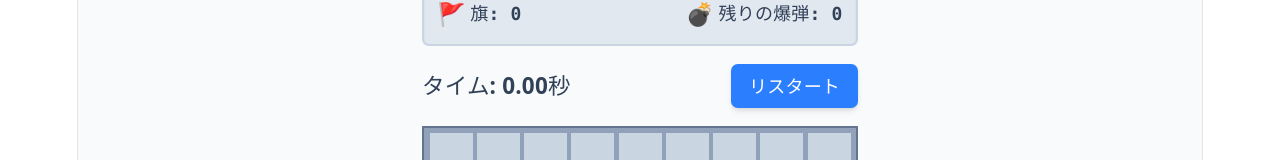
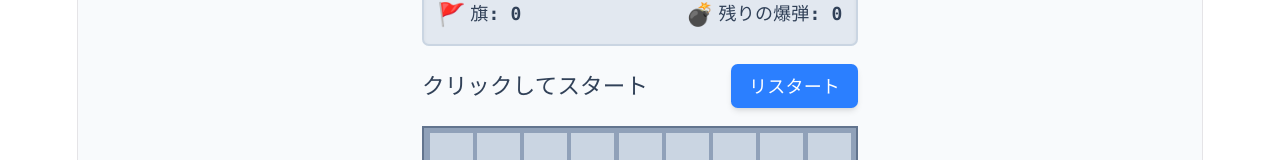
Before and after one commit to t-t328/minesweeper, a React (Vite) app: page / in a window 1280 px wide. Shown: the part 340-500 px from the top of the page. Built offline with nearby package versions, Linux system fonts and the light colour scheme.

Commit message:
add_gamestate_'standby'

```diff
--- a/src/App.tsx
+++ b/src/App.tsx
@@ -150,8 +150,10 @@ function App() {
   // 関数を使って自動生成するように変更
   // const [board, setBoard] = useState<CellData[]>(() => createEmptyBoard(cols, rows));
   // 🌟 新機能: ゲームの状態を管理する state を追加
-  type GameState = 'playing' | 'gameOver' | 'gameClear';
-  const [gameState, setGameState] = useState<GameState>('playing');
+  // 🌟 修正: 'standby' を追加
+  type GameState = 'standby' | 'playing' | 'gameOver' | 'gameClear';
+  // 🌟 修正: 初期状態を 'standby' に設定
+  const [gameState, setGameState] = useState<GameState>('standby');
   // --- ここから追加 ---
   // 1. すでに立てた旗の数
   const flagCount = board.filter((cell) => cell.status === 'flagged').length;
@@ -274,8 +276,8 @@ function App() {
   // --- 修正: 連鎖オープン対応のクリック処理 ---
   // --- 修正: ショートカット機能と連鎖オープンを統合したクリック処理 ---
   const handleCellClick = (id: number) => {
-    if (gameState !== 'playing') return; // 👈 プレイ中以外はクリック操作を無視
-
+    // 🌟 修正: 'standby' または 'playing' のときだけクリックを許可（ゲームオーバー/クリア時は無効）
+    if (gameState === 'gameOver' || gameState === 'gameClear') return;
     setBoard((prevBoard) => {
       // 🌟【重要】もしまだ地雷が配置されていない場合、クリックされたマスを安全地帯として盤面を生成
       const hasMines = prevBoard.some(cell => cell.isMine);
@@ -283,6 +285,7 @@ function App() {
       // --- 🌟 追加: 初回クリック時（地雷生成の瞬間）にタイマーを開始 ---
       if (!hasMines) {
         setIsRunning(true);
+        setGameState('playing'); // 👈 🌟 追加: 初手クリック時に 'playing' に切り替える
       }
       const newBoard = currentBoard.map(cell => ({ ...cell }));
       const clickedCell = newBoard[id];
@@ -414,7 +417,7 @@ function App() {
               onClick={() => {
                 setDifficulty(key);
                 setBoard(createEmptyBoard(DIFFICULTIES[key].cols, DIFFICULTIES[key].rows));
-                setGameState('playing');
+                setGameState('standby'); // 👈 🌟 追加: 難易度変更時に状態をスタンバイに戻す
                 setElapsedTime(0);
                 setIsRunning(false);
               }}
@@ -467,6 +470,7 @@ function App() {
         {/* 🌟 新機能: ゲーム状態の表示とリスタートボタン */}
         <div className="mb-4 flex items-center justify-between">
           <div className="text-xl font-bold text-slate-700">
+            {gameState === 'standby' && 'クリックしてスタート'} {/* 👈 🌟 追加 */}
             {gameState === 'playing' && `タイム: ${(elapsedTime / 1000).toFixed(2)}秒`}
             {gameState === 'gameOver' && 'ゲームオーバー'}
             {gameState === 'gameClear' && `タイム: ${(elapsedTime / 1000).toFixed(2)}秒`}
@@ -474,7 +478,7 @@ function App() {
           <button
             onClick={() => {
               setBoard(createEmptyBoard(cols, rows)); // 盤面を再生成
-              setGameState('playing'); // 状態をプレイ中に戻す
+              setGameState('standby'); // 状態をスタンバイに戻す
               setElapsedTime(0);          // 👈 🌟 追加: タイムを0にリセット
               setIsRunning(false); // 👈 🌟 追加: タイマーを停止状態にする
             }}
```
